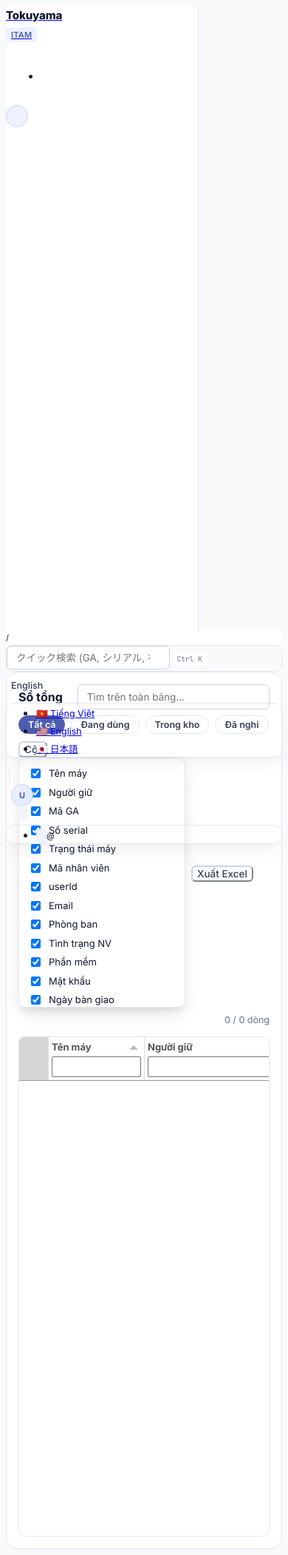
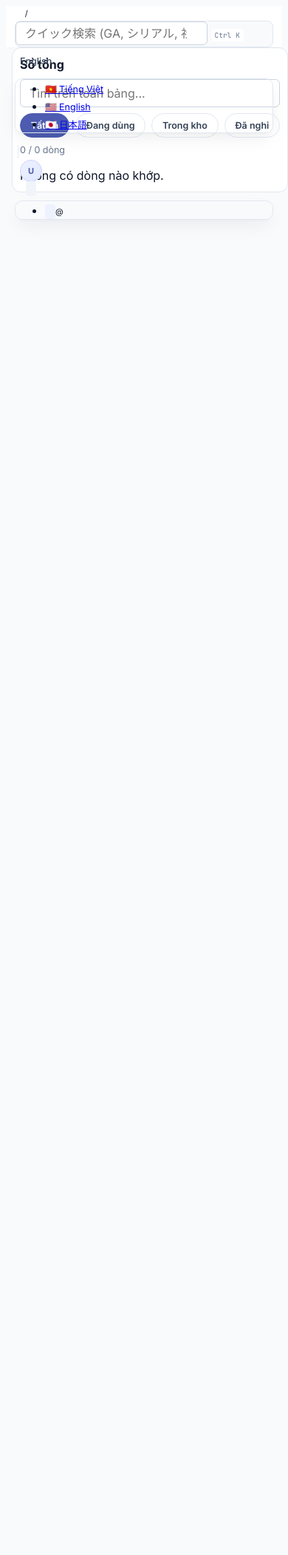
Before and after one commit to Hungpm267/Tokuyama-ITAM, a Python web app: template templates/sqladmin/so_tong.html in a window 390 px wide. Shown: the whole page at 74% size. After the commit the page ends 298 px from the top, so only its background shows below. Run offline with Jinja, Linux system fonts and the light colour scheme; the template is opened without the code that fills it, so the values that code supplies are empty; some libraries are stand-ins or nearby versions.

Commit message:
feat(mobile): toi uu giao dien dien thoai
- Sidebar thanh menu truot, mo bang nut ba gach
- So tong hien danh sach the tren man hinh hep, cham de mo chi tiet
- Giam le, co chu o nhap 16px de iOS khong tu phong to

Co-Authored-By: Claude Opus 5.5 <noreply@anthropic.com>

```diff
--- a/templates/sqladmin/layout.html
+++ b/templates/sqladmin/layout.html
@@ -30,10 +30,30 @@
     box-shadow: 0 0 0 3px rgba(77, 92, 176, 0.12) !important;
   }
 </style>
+<style>
+  /* Điện thoại: sidebar 260px không còn chỗ, chuyển thành menu trượt mở bằng nút ba gạch. */
+  .toku-menu-btn { display: none; border: 0; background: transparent; color: #334155; font-size: 18px; padding: 6px 10px 6px 0; }
+  .toku-sidebar-backdrop { display: none; position: fixed; inset: 0; background: rgba(15, 23, 42, .45); z-index: 1030; }
+  @media (max-width: 991.98px) {
+    .toku-menu-btn { display: inline-flex; align-items: center; }
+    #tokuSidebar {
+      position: fixed !important; left: 0; top: 0; bottom: 0; height: 100dvh !important; z-index: 1035 !important;
+      transform: translateX(-100%); transition: transform .2s ease;
+    }
+    body.toku-menu-open #tokuSidebar { transform: translateX(0); }
+    body.toku-menu-open .toku-sidebar-backdrop { display: block; }
+    .toku-topbar { padding-left: 12px !important; padding-right: 12px !important; }
+    .toku-content { padding-left: 8px !important; padding-right: 8px !important; }
+    .toku-hide-mobile { display: none !important; }
+    .table-responsive, .card-body { overflow-x: auto; -webkit-overflow-scrolling: touch; }
+    .form-control, .form-select, input, select, textarea { font-size: 16px !important; } /* iOS không tự phóng to khi gõ */
+  }
+</style>
 <div class="page d-flex flex-row min-vh-100" style="background-color: var(--toku-canvas);">
+  <div class="toku-sidebar-backdrop" id="tokuSidebarBackdrop"></div>
 
   <!-- Swiss Sidebar (Pure White Surface, 1px Hairline Border, Zero Jitter) -->
-  <aside class="navbar navbar-vertical d-flex flex-column flex-shrink-0" style="width: 260px; min-width: 260px; max-width: 260px; height: 100vh; position: sticky; top: 0; background-color: #ffffff; border-right: 1px solid var(--toku-border); z-index: 1000; overflow: hidden;">
+  <aside id="tokuSidebar" class="navbar navbar-vertical d-flex flex-column flex-shrink-0" style="width: 260px; min-width: 260px; max-width: 260px; height: 100vh; position: sticky; top: 0; background-color: #ffffff; border-right: 1px solid var(--toku-border); z-index: 1000; overflow: hidden;">
     <div class="d-flex flex-column h-100 w-100 p-0" style="overflow: hidden;">
 
       <!-- Brand Masthead (Clean Swiss Alignment with Tokuyama Brand Colors) -->
@@ -93,10 +113,11 @@
   <div class="page-wrapper flex-grow-1 d-flex flex-column min-vh-100" style="min-width: 0; background-color: var(--toku-canvas);">
 
     <!-- Top Utility Bar (Clean Swiss Alignment) - Fixed Sticky Top -->
-    <header class="w-100 bg-white border-bottom px-4 d-flex align-items-center justify-content-between d-print-none flex-shrink-0" style="position: sticky; top: 0; z-index: 1020; height: 56px; background-color: #ffffff !important; border-color: var(--toku-border) !important; box-shadow: 0 1px 2px 0 rgba(0, 0, 0, 0.02);">
+    <header class="toku-topbar w-100 bg-white border-bottom px-4 d-flex align-items-center justify-content-between d-print-none flex-shrink-0" style="position: sticky; top: 0; z-index: 1020; height: 56px; background-color: #ffffff !important; border-color: var(--toku-border) !important; box-shadow: 0 1px 2px 0 rgba(0, 0, 0, 0.02);">
 
       <!-- Left: Contextual Breadcrumb & Current View -->
       <div class="d-flex align-items-center gap-2 min-w-0" style="font-size: 13px;">
+        <button type="button" class="toku-menu-btn" id="tokuMenuBtn" aria-label="Menu"><i class="fa-solid fa-bars"></i></button>
         <a href="{{ url_for('admin:index') }}" class="text-decoration-none text-muted d-flex align-items-center gap-1.5 toku-topbar-crumb" style="transition: color 0.15s ease;">
           <i class="fa-solid fa-house" style="font-size: 11.5px; color: #94a3b8;"></i>
           <span class="fw-medium d-none d-lg-inline">{{ t('Trang chủ', current_lang) }}</span>
@@ -225,7 +246,7 @@
       </div>
     </header>
 
-    <div class="container-fluid px-4 py-3 flex-grow-1" style="max-width: 1600px; width: 100%;">
+    <div class="toku-content container-fluid px-4 py-3 flex-grow-1" style="max-width: 1600px; width: 100%;">
 
       <!-- Content Header (Left-aligned, crisp) -->
       <div class="page-header d-print-none mb-3">
@@ -264,4 +285,13 @@
     }
   });
 </script>
+<script>
+  (function () {
+    function setMenu(open) { document.body.classList.toggle('toku-menu-open', open); }
+    document.getElementById('tokuMenuBtn').addEventListener('click', function () {
+      setMenu(!document.body.classList.contains('toku-menu-open'));
+    });
+    document.getElementById('tokuSidebarBackdrop').addEventListener('click', function () { setMenu(false); });
+  })();
+</script>
 {% endblock %}
--- a/templates/sqladmin/so_tong.html
+++ b/templates/sqladmin/so_tong.html
@@ -30,6 +30,26 @@
   .st-history-item { padding: 6px 0; border-bottom: 1px solid #f1f5f9; }
   .st-history-item small { color: #64748b; display: block; }
   .st-toast { position: fixed; right: 20px; bottom: 20px; max-width: 420px; background: #991b1b; color: #fff; padding: 10px 14px; border-radius: 10px; font-size: 13px; z-index: 1060; display: none; }
+  .st-cards { display: none; }
+  .st-card { display: block; width: 100%; text-align: left; background: #fff; border: 1px solid #e2e8f0; border-radius: 12px; padding: 12px; margin-bottom: 8px; font-size: 14px; color: #0f172a; }
+  .st-card.st-resigned { background: #e2e8f0; }
+  .st-card.st-mes { background: #fef9c3; }
+  .st-card-top { display: flex; justify-content: space-between; gap: 8px; font-weight: 700; }
+  .st-card-status { font-size: 12px; font-weight: 600; color: #4D5CB0; white-space: nowrap; }
+  .st-card-holder { margin-top: 2px; }
+  .st-card-sub { margin-top: 2px; font-size: 12.5px; color: #64748b; word-break: break-word; }
+  @media (max-width: 767.98px) {
+    .st-wrap { padding: 10px; border-radius: 12px; }
+    .st-title { width: 100%; margin: 0; }
+    .st-search { max-width: none; flex-basis: 100%; }
+    .st-chip { flex: 1 1 auto; padding: 8px 10px; }
+    .st-desktop-only { display: none !important; }
+    .st-count { width: 100%; margin-left: 0; }
+    /* Bảng vẫn giữ dữ liệu và bộ lọc, chỉ ẩn đi: điện thoại xem bằng danh sách thẻ. */
+    #soTongGrid { position: absolute; left: -9999px; width: 900px; }
+    .st-cards { display: block; }
+    .st-panel { width: 100vw; }
+  }
   .st-col-menu { max-height: 320px; overflow-y: auto; padding: 8px 12px; font-size: 13px; min-width: 200px; }
   .st-col-menu label { display: flex; gap: 8px; align-items: center; padding: 3px 0; cursor: pointer; }
 </style>
@@ -43,18 +63,19 @@
     <button type="button" class="st-chip" data-filter="in_use">{{ L('Đang dùng', 'In use', '使用中') }}</button>
     <button type="button" class="st-chip" data-filter="in_stock">{{ L('Trong kho', 'In stock', '在庫') }}</button>
     <button type="button" class="st-chip" data-filter="resigned">{{ L('Đã nghỉ', 'Resigned', '退職') }}</button>
-    <div class="dropdown">
+    <div class="dropdown st-desktop-only">
       <button type="button" class="btn btn-outline-secondary btn-sm dropdown-toggle" data-bs-toggle="dropdown" data-bs-auto-close="outside">
         {{ L('Cột', 'Columns', '列') }}
       </button>
       <div id="stColumnMenu" class="dropdown-menu st-col-menu"></div>
     </div>
-    <button type="button" id="stExport" class="btn btn-outline-secondary btn-sm">
+    <button type="button" id="stExport" class="btn btn-outline-secondary btn-sm st-desktop-only">
       <i class="fa-solid fa-file-excel me-1"></i>{{ L('Xuất Excel', 'Export to Excel', 'Excel出力') }}
     </button>
     <span id="stCount" class="st-count"></span>
   </div>
   <div id="soTongGrid"></div>
+  <div id="stCards" class="st-cards"></div>
 </div>
 
 <aside id="stPanel" class="st-panel" aria-label="{{ L('Chi tiết dòng', 'Row details', '行の詳細') }}">
@@ -215,7 +236,50 @@
     }
   });
 
+  // Điện thoại: mỗi dòng là một thẻ, chạm vào để mở bảng chi tiết.
+  const mobile = window.matchMedia('(max-width: 767.98px)');
+
+  function renderCards() {
+    if (!mobile.matches) return;
+    const box = document.getElementById('stCards');
+    box.textContent = '';
+    const rows = table.getData('active');
+    if (!rows.length) box.textContent = TEXT.empty;
+    rows.forEach(function (row) {
+      const card = document.createElement('button');
+      card.type = 'button';
+      card.className = 'st-card' + (row.row_kind ? ' st-' + row.row_kind : '');
+      const top = document.createElement('div');
+      top.className = 'st-card-top';
+      const name = document.createElement('span');
+      name.textContent = row.pc_name || row.holder || '';
+      const status = document.createElement('span');
+      status.className = 'st-card-status';
+      status.textContent = row.asset_status ? TEXT.assetStatus[row.asset_status] : (TEXT.personStatus[row.person_status] || '');
+      top.appendChild(name);
+      top.appendChild(status);
+      card.appendChild(top);
+      if (row.pc_name && row.holder) {
+        const holder = document.createElement('div');
+        holder.className = 'st-card-holder';
+        holder.textContent = row.holder;
+        card.appendChild(holder);
+      }
+      const sub = [row.staff_code, row.serial, row.email].filter(Boolean).join(' · ');
+      if (sub) {
+        const line = document.createElement('div');
+        line.className = 'st-card-sub';
+        line.textContent = sub;
+        card.appendChild(line);
+      }
+      card.addEventListener('click', function () { openPanel(row.id); });
+      box.appendChild(card);
+    });
+  }
+  mobile.addEventListener('change', renderCards);
+
   function updateCount() {
+    renderCards();
     document.getElementById('stCount').textContent = table.getDataCount('active') + ' / ' + table.getDataCount() + ' ' + TEXT.rows;
   }
   function applyFilters() { table.setFilter(rowFilter); }
```
Also changed, not shown: tests/test_mobile_layout.py (added, +19 -0 lines).
